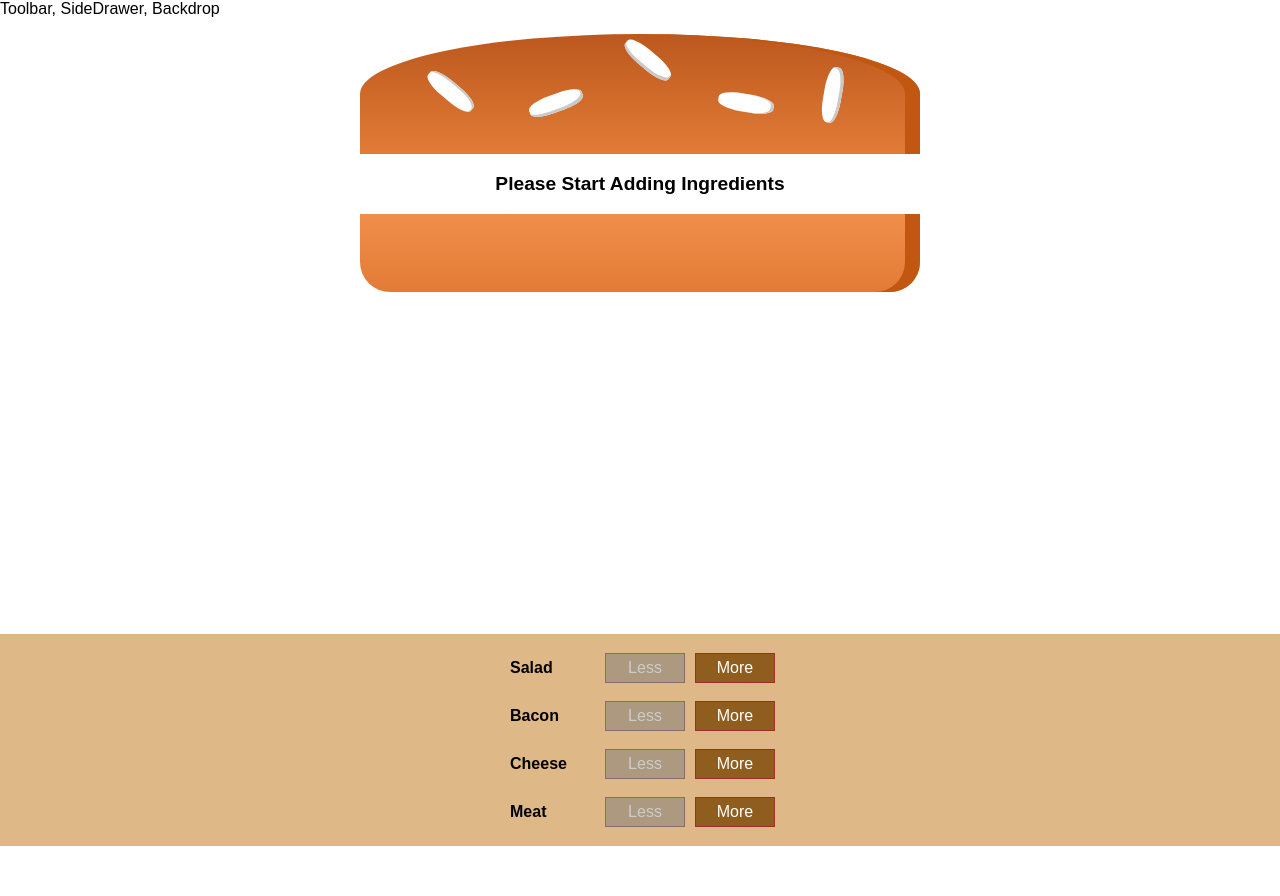
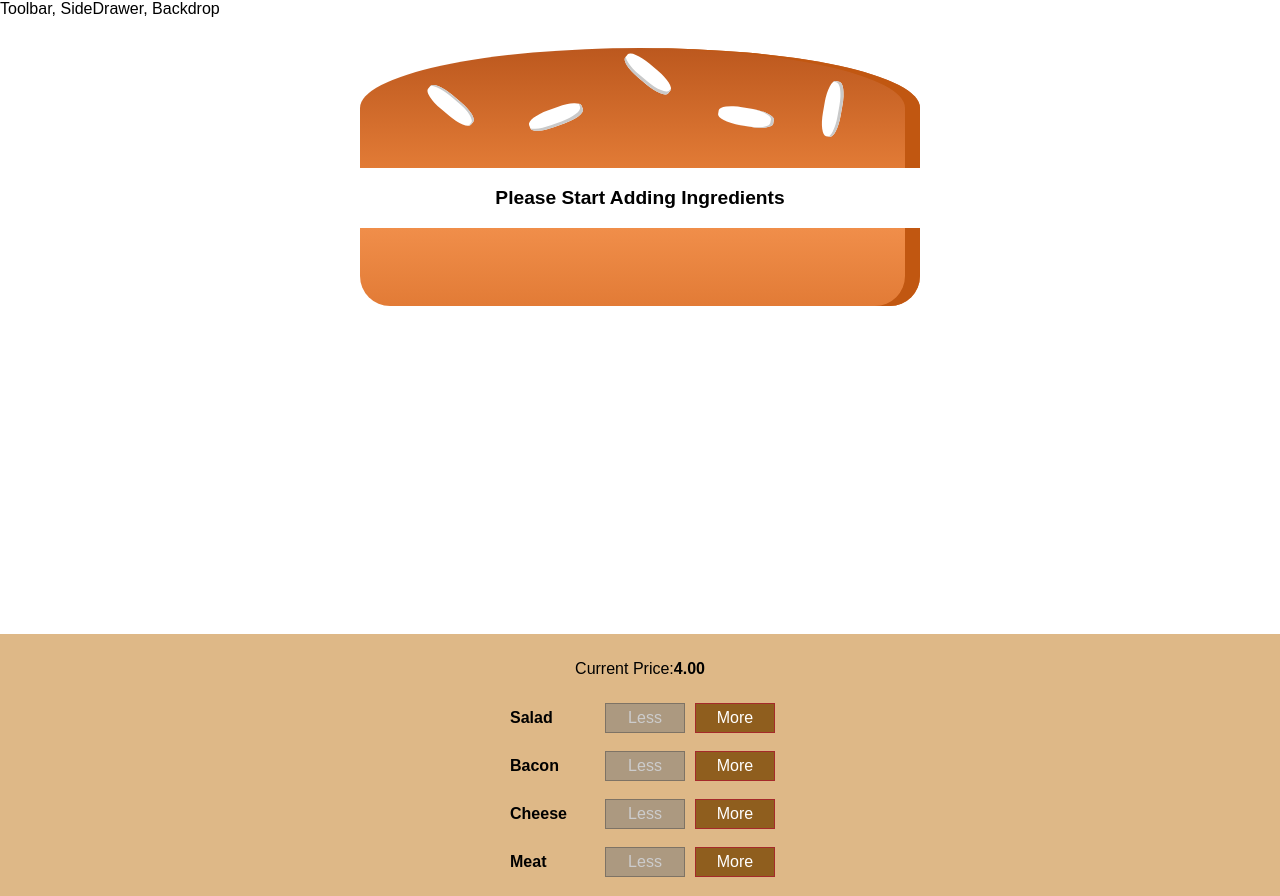
Before and after one commit to Nachiket75/ReactIntro, a React app: page / in a window 1280 px wide. Before the commit the page ends 846 px from the top, so only its background shows below. Built offline with nearby package versions, Linux system fonts and the light colour scheme; a web font is replaced by a local one.

Commit message:
Displaying And updating Burger Price.
Also added scroll effect to burger so that it will be visible even if more ingredients are added

```diff
--- a/src/components/Burger/BuildControls/BuildControls.js
+++ b/src/components/Burger/BuildControls/BuildControls.js
@@ -9,7 +9,9 @@ const controls = [
     {label:'Meat', type:'meat'},
 ]
 const buildControls = (props)=>(
+     //toFixed will keep float no to 2 decimal points
     <div className={classes.BuildControls}>
+        <p>Current Price:<strong>{props.price.toFixed(2)}</strong></p>
         {controls.map(ctrl=>(
             <BuildControl
                 key={ctrl.label}
--- a/src/components/Burger/Burger.css
+++ b/src/components/Burger/Burger.css
@@ -2,7 +2,7 @@
     width:100%;
     margin:auto;
     height:250px;
-
+    overflow: scroll;
     text-align: center;
     font-weight: bold;
     font-size: 1.2rem;
--- a/src/containers/BurgerBuilder/BergerBuilder.js
+++ b/src/containers/BurgerBuilder/BergerBuilder.js
@@ -70,7 +70,8 @@ class BergerBuilder extends Component{
                 <BuildControls
                     ingredientAdded = {this.addIngredientHandler}
                     ingredientRemoved = {this.removeIngredientHandler}
-                    disabled={disabledInfo}/>
+                    disabled={disabledInfo}
+                    price ={this.state.totalPrice}/>
             </Aux>
         )
     }
```
